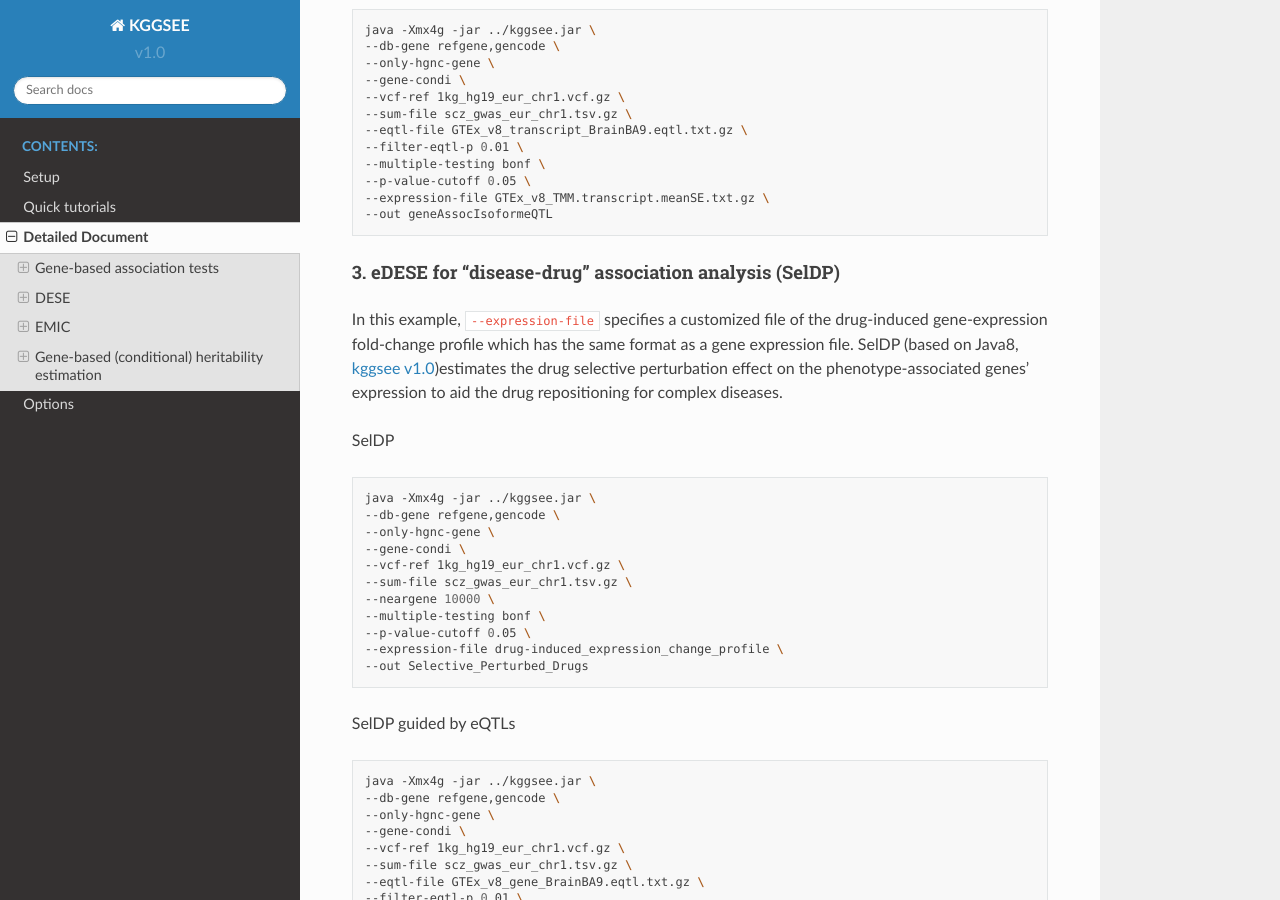
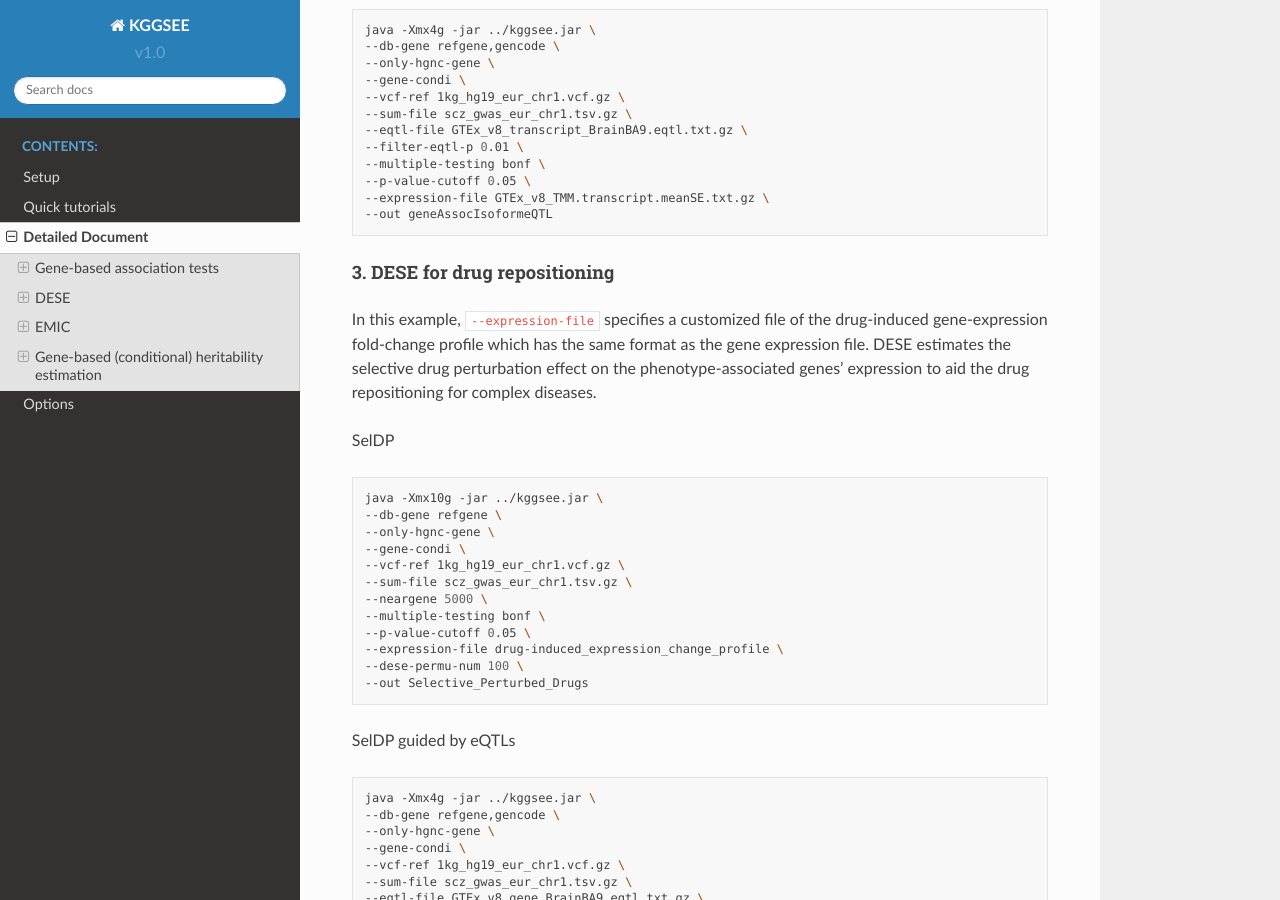
Before and after one commit to pmglab/KGGSEE, a Sphinx documentation site: the page built from doc/source/detailed_document.rst, in a window 1280 px wide and 900 px high, scrolled down 6900 px. Built offline with Sphinx 7.4.7 and the Read the Docs theme 2.0.0, drawn with Linux system fonts in a browser that asks for light colours.

Commit message:
Update detailed_document.rst

```diff
--- a/doc/source/detailed_document.rst
+++ b/doc/source/detailed_document.rst
@@ -296,25 +296,26 @@ eDESE:isoform
     --expression-file GTEx_v8_TMM.transcript.meanSE.txt.gz \
     --out geneAssocIsoformeQTL
 
-3. eDESE for "disease-drug" association analysis (SelDP)
+3. DESE for drug repositioning
 ~~~~~~~~~~~~~~~~~~~~~~~~~~~~~~~
 
-In this example, ``--expression-file`` specifies a customized file of the drug-induced gene-expression fold-change profile which has the same format as a gene expression file. SelDP (based on Java8, `kggsee v1.0 <https://pmglab.top/kggsee/download/lib/v1/kggsee1.0.jar>`_)estimates the drug selective perturbation effect on the phenotype-associated genes' expression to aid the drug repositioning for complex diseases.
+In this example, ``--expression-file`` specifies a customized file of the drug-induced gene-expression fold-change profile which has the same format as the gene expression file. DESE estimates the selective drug perturbation effect on the phenotype-associated genes' expression to aid the drug repositioning for complex diseases.
 
 SelDP
 
 .. code:: shell
 
-    java -Xmx4g -jar ../kggsee.jar \
-    --db-gene refgene,gencode \
+    java -Xmx10g -jar ../kggsee.jar \
+    --db-gene refgene \
     --only-hgnc-gene \
     --gene-condi \
     --vcf-ref 1kg_hg19_eur_chr1.vcf.gz \
     --sum-file scz_gwas_eur_chr1.tsv.gz \
-    --neargene 10000 \
+    --neargene 5000 \
     --multiple-testing bonf \
     --p-value-cutoff 0.05 \
     --expression-file drug-induced_expression_change_profile \
+    --dese-permu-num 100 \
     --out Selective_Perturbed_Drugs
 
 SelDP guided by eQTLs
```
